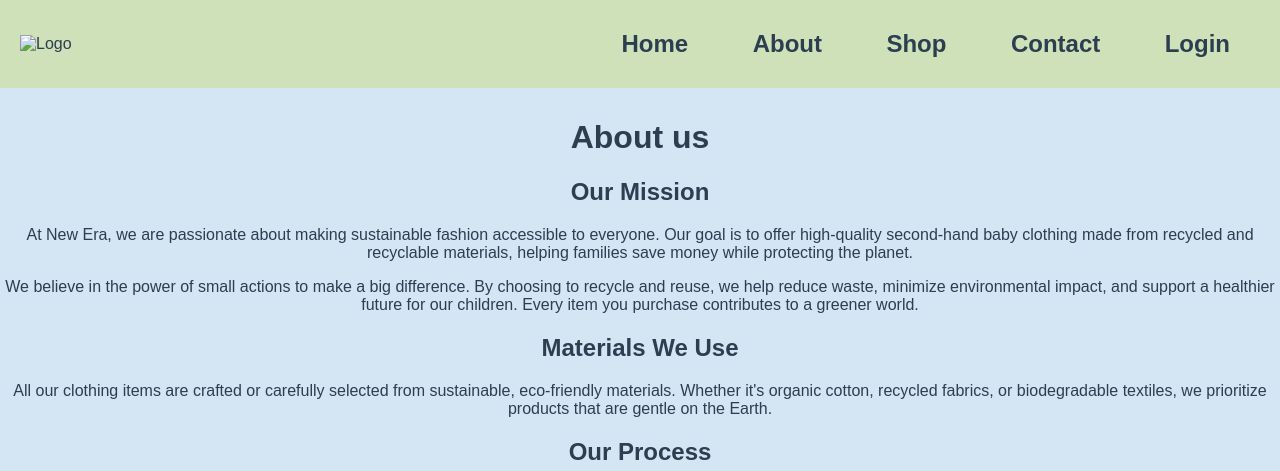
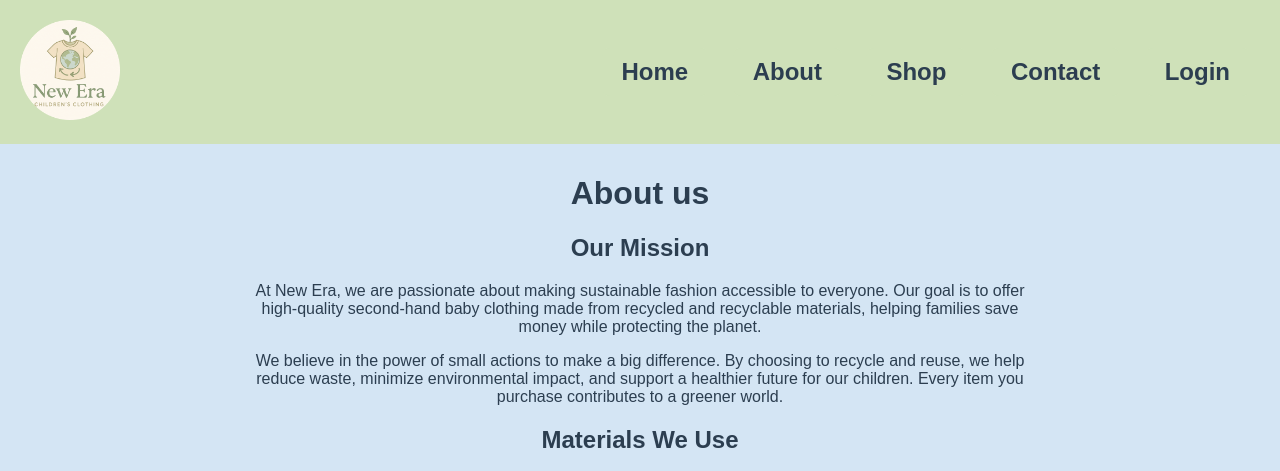
Before and after one commit to tamarbrann/web-course, a plain HTML site: page PART_B/AboutUs.html in a window 1280 px wide. Shown: the top 471 px of the page. Drawn offline with Linux system fonts and the light colour scheme; a web font is replaced by a local one.

Commit message:
center + image

```diff
--- a/PART_B/AboutUs.html
+++ b/PART_B/AboutUs.html
@@ -14,7 +14,7 @@
 <body>
   <header>
     <div class="logo">
-      <img src="path_to_logo.png" alt="Logo" />
+      <img src="picture/logo.png" alt="Logo" width="100" />
     </div>
     <!--Links to other pages of the site-->
     <div class="navigation">
--- a/PART_B/CSS/home.css
+++ b/PART_B/CSS/home.css
@@ -18,7 +18,8 @@
 
   .body-container {
     padding-block: 10px;
-
+    max-width: 800px;
+    margin: auto;
   }
 
   /* עיצוב כותרת ראשית */
```
